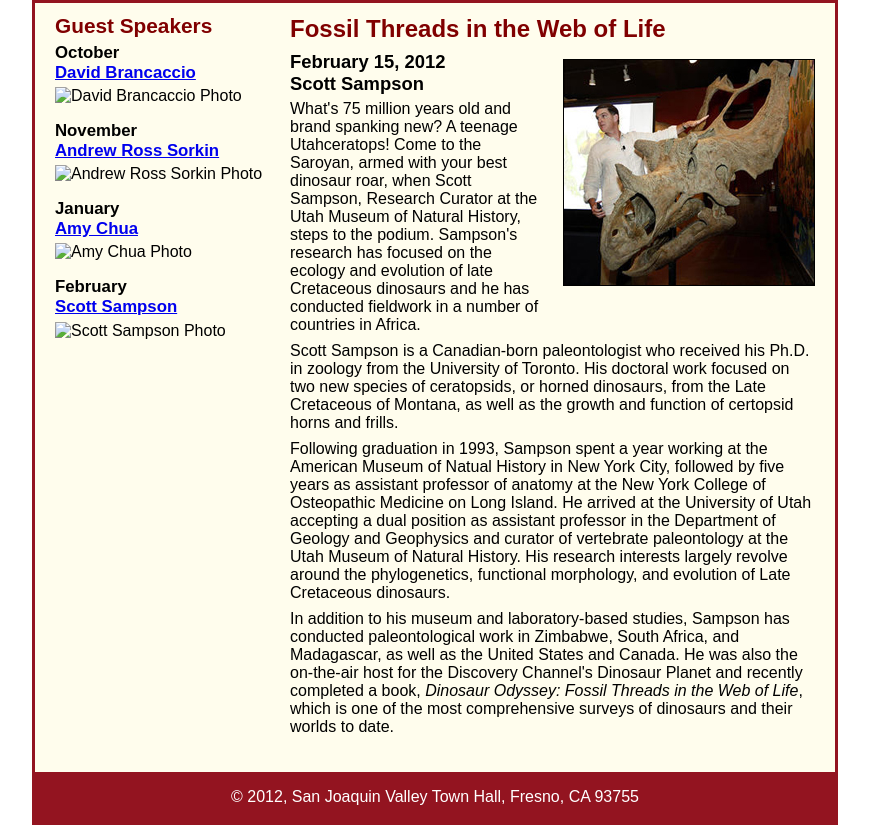
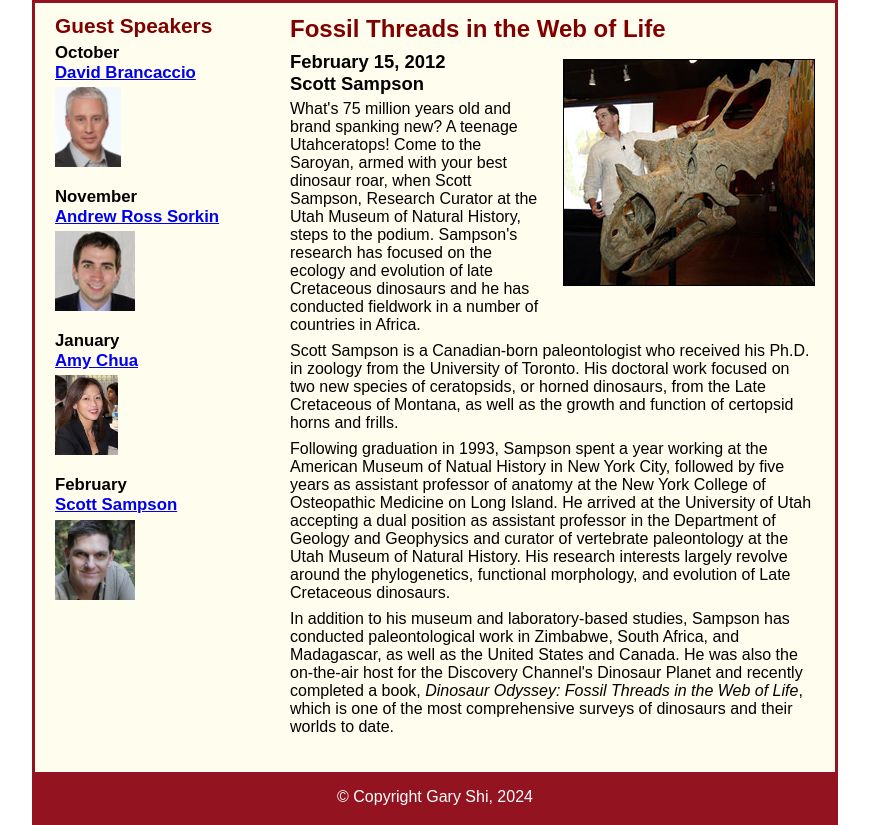
Before and after one commit to JiaFTW/A09, a plain HTML site: page speakers/sampson.html in a window 1280 px wide. Shown: the part 134-959 px from the top of the page, without its empty margins (205-1074 px from the left). Drawn offline with Linux system fonts and the light colour scheme.

Commit message:
Update sampson.html

```diff
--- a/speakers/sampson.html
+++ b/speakers/sampson.html
@@ -32,16 +32,16 @@
 	<aside>
             <h2 id="speakers">Guest Speakers</h2>
             <h3>October<br><a href="speakers/brancaccio.html">David Brancaccio</a></h3>
-            <img src="images/brancaccio.png" alt="David Brancaccio Photo" height ="80">
+            <img src="../images/brancaccio.png" alt="David Brancaccio Photo" height ="80">
             <h3>November<br><a href="speakers/sorkin.html">Andrew Ross Sorkin</a></h3>
-            <img src="images/sorkin.png" alt="Andrew Ross Sorkin Photo" height ="80">
+            <img src="../images/sorkin.png" alt="Andrew Ross Sorkin Photo" height ="80">
             <h3>January<br><a href="speakers/chua.html">Amy Chua</a></h3>
-            <img src="images/chua.png" alt="Amy Chua Photo" height ="80">
+            <img src="../images/chua.png" alt="Amy Chua Photo" height ="80">
             <h3>February<br><a href="speakers/sampson.html">Scott Sampson</a></h3>
-            <img src="images/sampson.png" alt="Scott Sampson Photo" height ="80">
+            <img src="../images/sampson.png" alt="Scott Sampson Photo" height ="80">
         </aside>
 	<footer>
-		<p>&copy; 2012, San Joaquin Valley Town Hall, Fresno, CA 93755</p>
+		<p>&copy; Copyright Gary Shi, 2024</p>
 	</footer>
 </body>
 </html>
```
